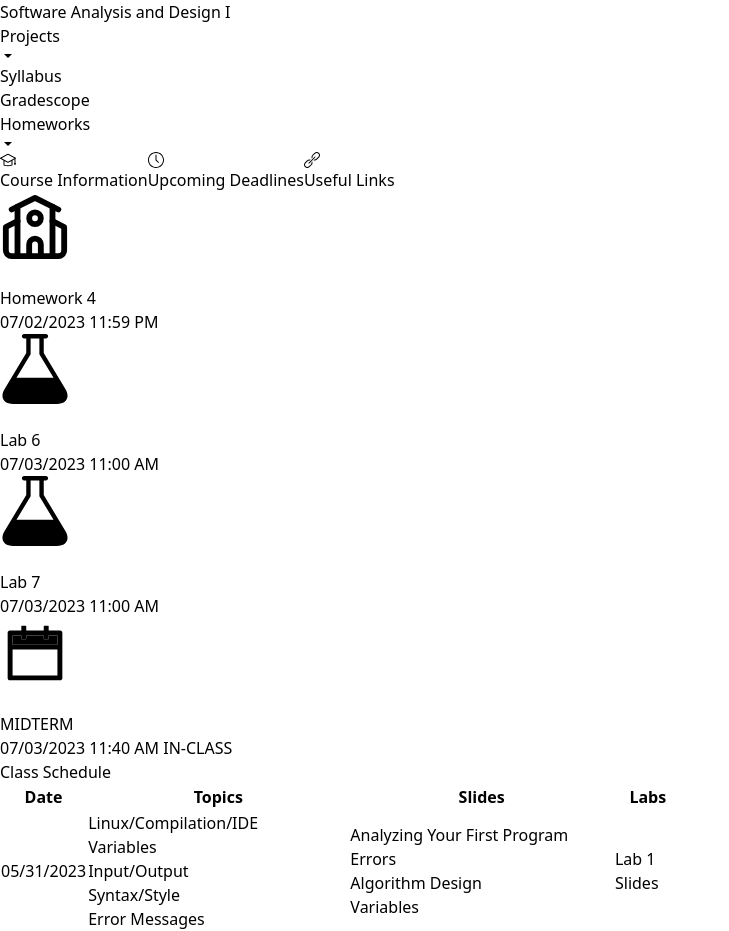
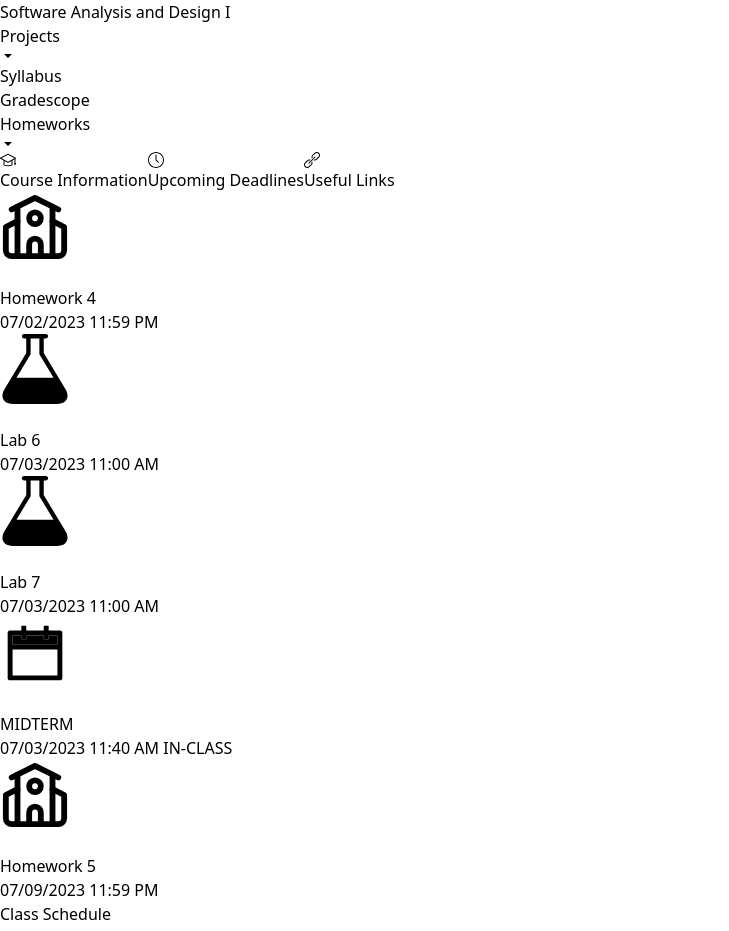
Before and after one commit to Proto007/Hunter_CS135_Summer23, a React (Vite) app in the folder course-app/: page /#/ in a window 1280 px wide. Shown: the top 931 px of the page, without its empty margins (0-729 px from the left). Built offline with nearby package versions, Linux system fonts and the light colour scheme.

Commit message:
added homework 5

```diff
--- a/course-app/src/deadlinesdata.js
+++ b/course-app/src/deadlinesdata.js
@@ -18,5 +18,10 @@ export const deadlinesData = [
         name: "MIDTERM",
         deadline: "07/03/2023 11:40 AM IN-CLASS",
         type: "exam"
-    }
+    },
+    {
+        name: "Homework 5",
+        deadline : "07/09/2023 11:59 PM",
+        type : "classwork/homework"
+    },
 ]
--- a/course-app/src/homeworksData.js
+++ b/course-app/src/homeworksData.js
@@ -65,6 +65,14 @@ export const homeworksData = [
             due: "07/02/2023 11:59 PM",
             link: "https://www.gradescope.com/courses/545354/assignments/2955065",
             prompt: 'Write a program that carries out the following tasks:\n\n- Open a file named hello.txt\n- Store the message "Hello, World!" in the file\n- Close the file\n- Open the same file again\n- Read the contents of the file into a string variable and print it'
-        }
+        },
+    ],
+    [
+        {
+            name: "5A",
+            due: "07/09/2023 11:59 PM",
+            link: "https://www.gradescope.com/courses/545354/assignments/2963861",
+            prompt:'Write a function `void sort2(double* p, double* q)` that receieves two pointers and sorts the values to which they point. If you call `sort2(&x, &y)` then x <= y after the call.\n\nExample: x = 7, y = 2; sort2(&x, &y) => x becomes 2, y becomes 7'
+        },
     ]
 ]
```
